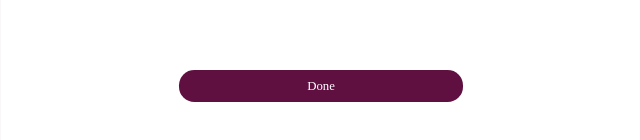
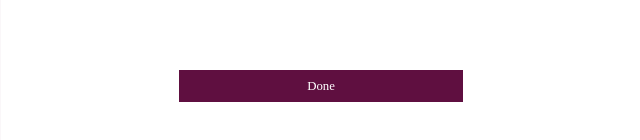
Before and after one commit to UltraLEARN/Verification-Page-3, a plain HTML site: page index.html in a window 1280 px wide. Shown: the part 388-528 px from the top of the page, 639-1279 px from the left. Drawn offline with Linux system fonts and the light colour scheme.

Commit message:
Update style.css

```diff
--- a/style.css
+++ b/style.css
@@ -64,7 +64,13 @@
     #5F0F40;
     color: white;
     /* text-align: center; */
-  font-size: 1vw;padding-left: 10vw;padding-right: 10vw;padding-top: .7vw;padding-bottom: .7vw;border-radius: 1.2vw;/* width: 400vw; */box-sizing: border-box;/* height: 4vw; */}
+  font-size: 1vw;padding-left: 10vw;padding-right: 10vw;padding-top: .7vw;padding-bottom: .7vw;
+        width: 70%;
+  box-sizing: border-box;
+  height: 50px
+      /* width: 400vw; */
+      box-sizing: border-box;
+      /* height: 4vw; */}
 
   .greytext{
     color: #747474;
```
